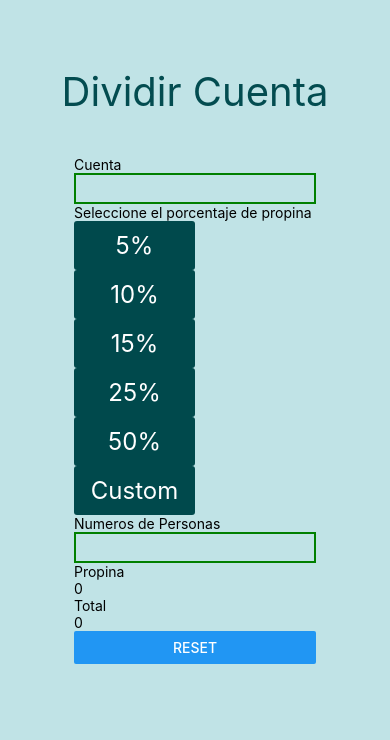
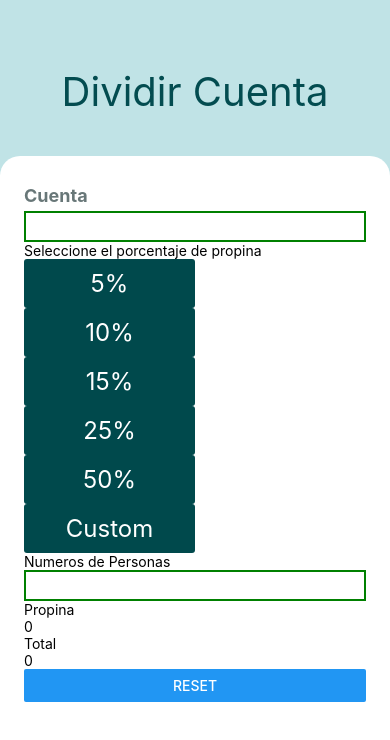
Before and after one commit to Davila99/RestaurantTip, a React Native app: screen / in a window 390 px wide. Shown: the top 740 px of the page. Built offline with nearby package versions, Linux system fonts and the light colour scheme.

Commit message:
Configurando los estilos del componente Propina

```diff
--- a/src/screens/Propina.tsx
+++ b/src/screens/Propina.tsx
@@ -22,28 +22,19 @@ const Propina = () => {
         // alert(porPersona)
     }
 
-    const handleCalcular10 = () => {
-        alert('Hola')
-    }
-    const handleCalcular15 = () => {
-        alert('Hola')
-    }
-    const handleCalcular20 = () => {
-        alert('Hola')
-    }
-    const handleCalcular25 = () => {
-        alert('Hola')
-    }
-    const handleCalcularCustom = () => {
-        alert('Hola')
-    }
 
 
     return (
-        <View >
+        <View style={styles.container}>
             <ScrollView>
-                <Text>Cuenta</Text>
-                <TextInput style={styles.input} onChangeText={setCuenta} />
+                <Text style={styles.headerText}>Cuenta</Text>
+                <View>
+                <TextInput
+                style={styles.input}
+                keyboardType='numeric'
+                 onChangeText={setCuenta} />
+                </View>
+
 
                 <Text>Seleccione el porcentaje de propina</Text>
                 <TouchableOpacity
@@ -100,9 +91,57 @@ const Propina = () => {
 export default Propina
 
 const styles = StyleSheet.create({
-    scrollView: {
-        backgroundColor: 'pink',
-        marginHorizontal: 20,
+    container: {
+        borderTopRightRadius:20,
+        borderTopLeftRadius:20,
+        backgroundColor: '#FFFFFF',
+        flex:1,
+        width:'100%',
+        paddingTop:24,
+        paddingLeft:24,
+        paddingRight:24
+    },
+    headerText:{
+        fontWeight:'bold',
+        fontSize:18,
+        color:'#687778',
+        borderWidth:0,
+        marginBottom:5,
+        marginTop:5
+    },
+    inputs:{
+        backgroundColor:'#F2F8FB',
+        borderRadius:8,
+        padding:10,
+        textAlign:'right',
+        fontSize:22,
+        fontWeight:'bold',
+        color:'#004445'
+    },
+    textaddon:{
+        position:'absolute',
+        borderRadius:8,
+        padding:10,
+        textAlign:'right',
+        fontSize:22,
+        fontWeight:'bold',
+        color:'#004445'
+
+    },
+    boxSelectTip:{
+    marginTop:25
+    },
+    containersButtons:{
+        display:'flex',
+        flexDirection:'row',
+        justifyContent:"space-between",
+        alignContent:"space-between",
+        flexWrap:'wrap'
+    },
+    porcelainButton:{
+    backgroundColor:'#00C1AC',
+    borderRadius:8,
+    width:'48%'
     },
     input: {
         borderColor: 'green',
```
